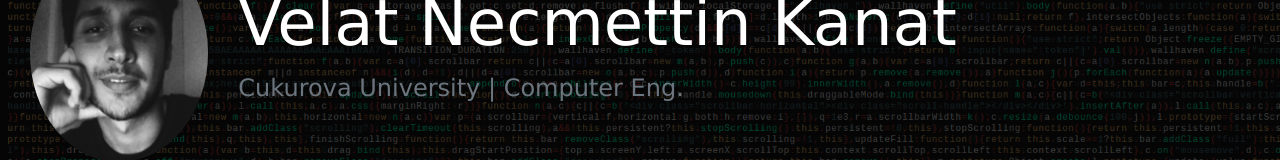
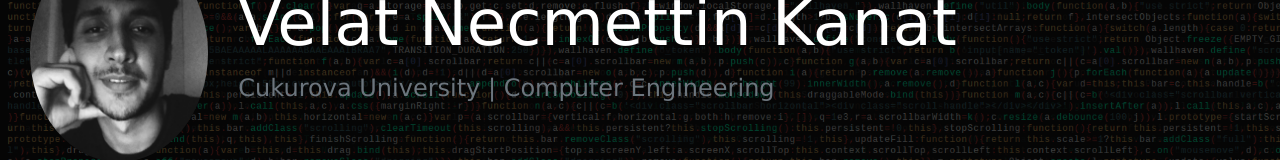
Before and after one commit to vnknt/vnknt.github.io, a plain HTML site: page index.html in a window 1280 px wide. Shown: the part 318-478 px from the top of the page. Drawn offline with nearby package versions, Linux system fonts and the light colour scheme.

Commit message:
Update index.html

```diff
--- a/index.html
+++ b/index.html
@@ -63,7 +63,7 @@
 
 
           <h1 class="display-4 " id="myName">Velat Necmettin Kanat</h1>
-          <p class="text-muted justify-content-center" id="myInfo"> Cukurova University | Computer Eng. </p>
+          <p class="text-muted justify-content-center" id="myInfo"> Cukurova University | Computer Engineering </p>
           <div class="sm-icons">
             <i class="fa fa-linkedin-square"></i>
             <i class="fa fa-twitter-square"></i>
```
